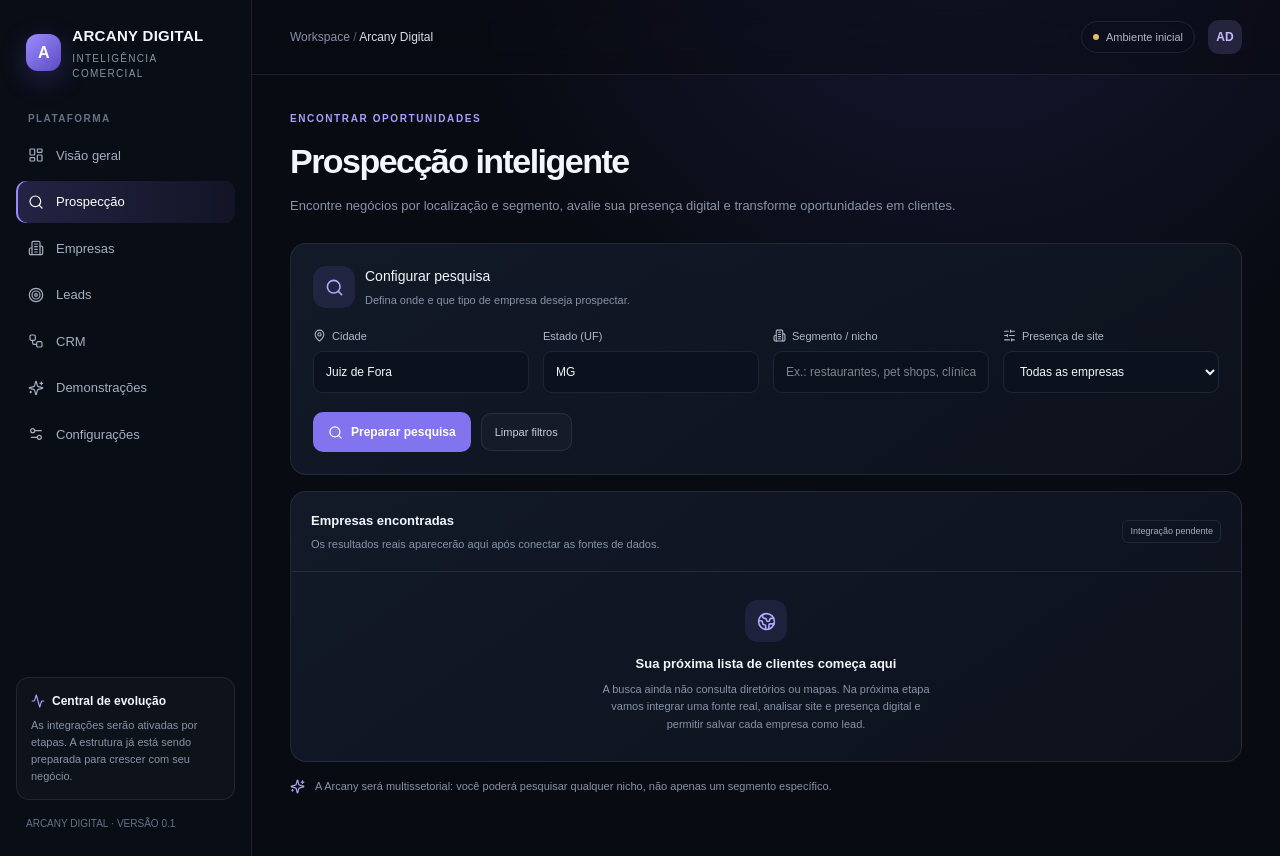
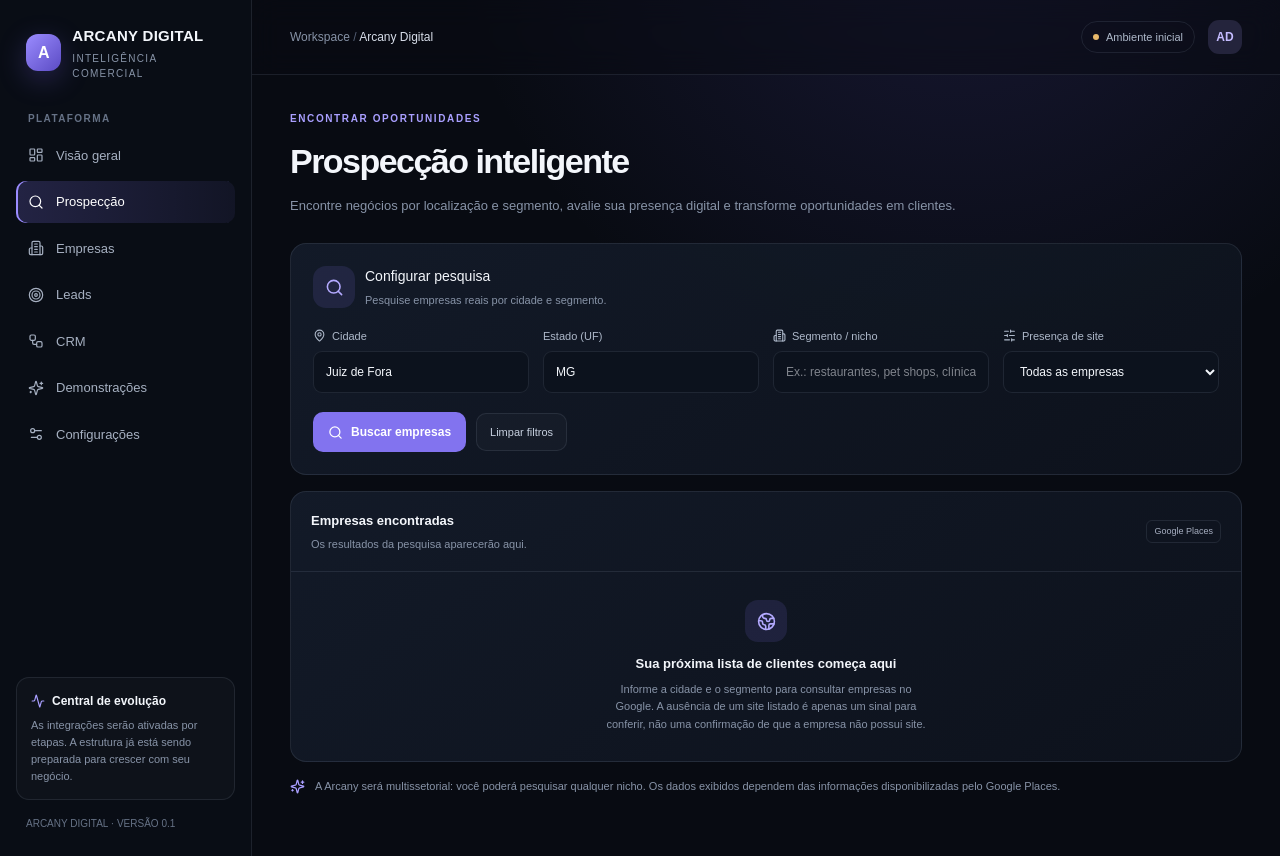
Before and after one commit to wchagas73-lang/arcany-digital-, a Next.js app: page /prospeccao in a window 1280 px wide. Built offline with nearby package versions, Linux system fonts and the light colour scheme.

Commit message:
Connect prospecting page to live Google Places search

```diff
--- a/src/app/prospeccao/page.tsx
+++ b/src/app/prospeccao/page.tsx
@@ -2,24 +2,81 @@
 
 import { useState } from "react";
 import { AppShell } from "@/components/app-shell";
-import { Search, MapPin, Building2, SlidersHorizontal, Globe2, Sparkles } from "lucide-react";
+import { Search, MapPin, Building2, SlidersHorizontal, Globe2, Sparkles, ExternalLink, Phone, Star, Loader2 } from "lucide-react";
+
+type Company = {
+  id: string;
+  name: string;
+  address: string;
+  website: string | null;
+  phone: string | null;
+  rating: number | null;
+  reviews: number;
+  mapsUrl: string | null;
+  types: string[];
+};
 
 export default function ProspeccaoPage() {
   const [city, setCity] = useState("Juiz de Fora");
   const [state, setState] = useState("MG");
   const [segment, setSegment] = useState("");
   const [status, setStatus] = useState("todos");
+  const [results, setResults] = useState<Company[]>([]);
   const [searched, setSearched] = useState(false);
+  const [loading, setLoading] = useState(false);
   const [message, setMessage] = useState("");
+  const [totalFound, setTotalFound] = useState(0);
 
-  function handleSearch() {
+  async function handleSearch() {
     if (!city.trim() || !state.trim() || !segment.trim()) {
-      setMessage("Preencha cidade, estado e segmento para preparar a pesquisa.");
+      setMessage("Preencha cidade, estado e segmento para pesquisar.");
       setSearched(false);
       return;
     }
-    setMessage("Filtros preenchidos. A conexão com fontes reais de empresas será a próxima implementação; nenhum resultado fictício será exibido.");
-    setSearched(true);
+
+    setLoading(true);
+    setMessage("");
+    setResults([]);
+    setSearched(false);
+
+    try {
+      const response = await fetch("/api/prospeccao", {
+        method: "POST",
+        headers: { "Content-Type": "application/json" },
+        body: JSON.stringify({ city, state, segment, status }),
+      });
+      const data = await response.json();
+
+      if (!response.ok) {
+        throw new Error(data.error || "Não foi possível realizar a pesquisa.");
+      }
+
+      setResults(data.results ?? []);
+      setTotalFound(data.totalFound ?? 0);
+      setSearched(true);
+      setMessage(
+        data.totalShown > 0
+          ? `Pesquisa concluída. ${data.totalShown} empresa(s) exibida(s) de ${data.totalFound} encontrada(s) na consulta do Google.`
+          : data.totalFound > 0
+            ? "O Google encontrou empresas, mas nenhuma corresponde ao filtro de presença de site selecionado."
+            : "O Google não retornou empresas para esses termos. Tente outro segmento ou cidade."
+      );
+    } catch (error) {
+      setMessage(error instanceof Error ? error.message : "Erro inesperado na pesquisa.");
+    } finally {
+      setLoading(false);
+    }
+  }
+
+  function clearFilters() {
+    setCity("Juiz de Fora");
+    setState("MG");
+    setSegment("");
+    setStatus("todos");
+    setResults([]);
+    setSearched(false);
+    setMessage("");
+    setTotalFound(0);
   }
 
   return (
@@ -34,36 +91,39 @@ export default function ProspeccaoPage() {
             <div className="empty-icon" style={{ margin: 0 }}><Search size={19} /></div>
             <div>
               <h2 style={{ fontSize: 14, margin: 0 }}>Configurar pesquisa</h2>
-              <p style={{ color: "var(--muted)", fontSize: 11, margin: "5px 0 0" }}>Defina onde e que tipo de empresa deseja prospectar.</p>
+              <p style={{ color: "var(--muted)", fontSize: 11, margin: "5px 0 0" }}>Pesquise empresas reais por cidade e segmento.</p>
             </div>
           </div>
 
           <div style={{ display: "grid", gridTemplateColumns: "repeat(auto-fit, minmax(190px, 1fr))", gap: 14 }}>
-            <label style={{ display: "grid", gap: 7, color: "#aeb9ca", fontSize: 11 }}>
+            <label style={labelStyle}>
               <span style={{ display: "flex", alignItems: "center", gap: 6 }}><MapPin size={13} /> Cidade</span>
               <input value={city} onChange={(e) => setCity(e.target.value)} placeholder="Ex.: Juiz de Fora" style={fieldStyle} />
             </label>
-            <label style={{ display: "grid", gap: 7, color: "#aeb9ca", fontSize: 11 }}>
+            <label style={labelStyle}>
               Estado (UF)
               <input value={state} onChange={(e) => setState(e.target.value.toUpperCase().slice(0, 2))} placeholder="MG" maxLength={2} style={fieldStyle} />
             </label>
-            <label style={{ display: "grid", gap: 7, color: "#aeb9ca", fontSize: 11 }}>
+            <label style={labelStyle}>
               <span style={{ display: "flex", alignItems: "center", gap: 6 }}><Building2 size={13} /> Segmento / nicho</span>
               <input value={segment} onChange={(e) => setSegment(e.target.value)} placeholder="Ex.: restaurantes, pet shops, clínicas..." style={fieldStyle} />
             </label>
-            <label style={{ display: "grid", gap: 7, color: "#aeb9ca", fontSize: 11 }}>
+            <label style={labelStyle}>
               <span style={{ display: "flex", alignItems: "center", gap: 6 }}><SlidersHorizontal size={13} /> Presença de site</span>
               <select value={status} onChange={(e) => setStatus(e.target.value)} style={fieldStyle}>
                 <option value="todos">Todas as empresas</option>
-                <option value="sem-site">Priorizar empresas sem site</option>
-                <option value="com-site">Empresas que já têm site</option>
+                <option value="sem-site">Somente empresas sem site listado</option>
+                <option value="com-site">Empresas com site listado</option>
               </select>
             </label>
           </div>
 
           <div style={{ display: "flex", gap: 10, flexWrap: "wrap", alignItems: "center", marginTop: 19 }}>
-            <button className="action-button" onClick={handleSearch}><Search size={15} /> Preparar pesquisa</button>
-            <button className="secondary-button" onClick={() => { setCity("Juiz de Fora"); setState("MG"); setSegment(""); setStatus("todos"); setSearched(false); setMessage(""); }}>Limpar filtros</button>
+            <button className="action-button" onClick={handleSearch} disabled={loading}>
+              {loading ? <Loader2 size={15} className="spin" /> : <Search size={15} />}
+              {loading ? "Pesquisando..." : "Buscar empresas"}
+            </button>
+            <button className="secondary-button" onClick={clearFilters} disabled={loading}>Limpar filtros</button>
           </div>
           {message && <div role="status" style={{ marginTop: 16, border: "1px solid rgba(139,124,255,.25)", background: "rgba(139,124,255,.08)", borderRadius: 10, padding: 13, color: "#d2ccff", fontSize: 12, lineHeight: 1.6 }}>{message}</div>}
         </section>
@@ -72,26 +132,56 @@ export default function ProspeccaoPage() {
           <div className="panel-heading">
             <div>
               <div className="panel-title">Empresas encontradas</div>
-              <div className="panel-subtitle">{searched ? `Pesquisa preparada: ${segment} · ${city}/${state} · ${status === "sem-site" ? "sem site" : status === "com-site" ? "com site" : "todas"}` : "Os resultados reais aparecerão aqui após conectar as fontes de dados."}</div>
+              <div className="panel-subtitle">{searched ? `${results.length} exibida(s) · ${totalFound} retornada(s) pelo Google` : "Os resultados da pesquisa aparecerão aqui."}</div>
             </div>
-            <span className="coming-tag">Integração pendente</span>
+            <span className="coming-tag">Google Places</span>
           </div>
-          <div className="empty-state">
-            <div className="empty-icon"><Globe2 size={19} /></div>
-            <div className="empty-title">Sua próxima lista de clientes começa aqui</div>
-            <p className="empty-copy">A busca ainda não consulta diretórios ou mapas. Na próxima etapa vamos integrar uma fonte real, analisar site e presença digital e permitir salvar cada empresa como lead.</p>
-          </div>
+
+          {!searched && !loading && (
+            <div className="empty-state">
+              <div className="empty-icon"><Globe2 size={19} /></div>
+              <div className="empty-title">Sua próxima lista de clientes começa aqui</div>
+              <p className="empty-copy">Informe a cidade e o segmento para consultar empresas no Google. A ausência de um site listado é apenas um sinal para conferir, não uma confirmação de que a empresa não possui site.</p>
+            </div>
+          )}
+
+          {loading && <div className="empty-state"><Loader2 size={24} className="spin" /><p className="empty-copy">Consultando empresas no Google...</p></div>}
+
+          {searched && results.length > 0 && (
+            <div style={{ display: "grid", gap: 10, padding: "0 18px 18px" }}>
+              {results.map((company) => (
+                <article key={company.id || company.name} style={companyCardStyle}>
+                  <div style={{ minWidth: 0, flex: 1 }}>
+                    <h3 style={{ margin: 0, color: "#f3f6fb", fontSize: 13, fontWeight: 650 }}>{company.name}</h3>
+                    <p style={{ margin: "6px 0 0", color: "var(--muted)", fontSize: 11, lineHeight: 1.5 }}>{company.address}</p>
+                    <div style={{ display: "flex", flexWrap: "wrap", gap: 12, marginTop: 9, color: "#aeb9ca", fontSize: 11 }}>
+                      {company.rating !== null && <span style={{ display: "inline-flex", alignItems: "center", gap: 4 }}><Star size={12} /> {company.rating.toFixed(1)} ({company.reviews})</span>}
+                      {company.phone && <a href={`tel:${company.phone}`} style={linkStyle}><Phone size={12} /> {company.phone}</a>}
+                      {!company.website && <span style={{ color: "#e9bd72" }}>Sem site listado no Google</span>}
+                    </div>
+                  </div>
+                  <div style={{ display: "flex", flexDirection: "column", alignItems: "flex-end", gap: 9 }}>
+                    {company.website && <a href={company.website} target="_blank" rel="noreferrer" style={linkStyle}>Site <ExternalLink size={12} /></a>}
+                    {company.mapsUrl && <a href={company.mapsUrl} target="_blank" rel="noreferrer" style={linkStyle}>Google Maps <ExternalLink size={12} /></a>}
+                  </div>
+                </article>
+              ))}
+            </div>
+          )}
+
+          {searched && results.length === 0 && <div className="empty-state"><div className="empty-icon"><Search size={19} /></div><div className="empty-title">Nenhuma empresa para exibir</div><p className="empty-copy">Tente ampliar o segmento ou alterar a localização e faça uma nova busca.</p></div>}
         </section>
 
         <div style={{ display: "flex", alignItems: "flex-start", gap: 10, marginTop: 16, color: "var(--muted)", fontSize: 11, lineHeight: 1.6 }}>
           <Sparkles size={15} color="#a99fff" style={{ flex: "0 0 auto", marginTop: 1 }} />
-          A Arcany será multissetorial: você poderá pesquisar qualquer nicho, não apenas um segmento específico.
+          A Arcany será multissetorial: você poderá pesquisar qualquer nicho. Os dados exibidos dependem das informações disponibilizadas pelo Google Places.
         </div>
       </div>
     </AppShell>
   );
 }
 
+const labelStyle = { display: "grid", gap: 7, color: "#aeb9ca", fontSize: 11 };
 const fieldStyle = {
   width: "100%",
   minHeight: 42,
@@ -103,3 +193,15 @@ const fieldStyle = {
   outline: "none",
   fontSize: 12,
 };
+const companyCardStyle = {
+  display: "flex",
+  flexWrap: "wrap" as const,
+  alignItems: "flex-start",
+  justifyContent: "space-between",
+  gap: 12,
+  padding: 14,
+  border: "1px solid var(--border)",
+  borderRadius: 10,
+  background: "rgba(255,255,255,.015)",
+};
+const linkStyle = { display: "inline-flex", alignItems: "center", gap: 5, color: "#b8adff", fontSize: 11, textDecoration: "none" };
```
